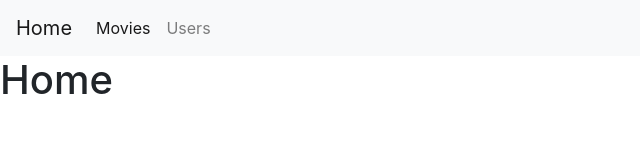
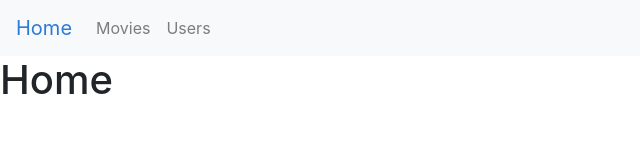
Before and after one commit to braverokmc79/Rreact-KossieCoder, a React (Create React App) app: page / in a window 1280 px wide. Shown: the top 160 px of the page, without its empty margins (0-640 px from the left). Built offline with nearby package versions, Linux system fonts and the light colour scheme.

Commit message:
22. NavLink 사용하기

```diff
--- a/src/components/Navbar.js
+++ b/src/components/Navbar.js
@@ -1,23 +1,29 @@
 /* eslint-disable jsx-a11y/anchor-is-valid */
 import React from 'react';
-import { Link, Routes, Route, Outlet } from "react-router-dom";
+import { Link, NavLink } from "react-router-dom";
+
+
 
 const Navbar = () => {
     return (
 
         <nav className="navbar navbar-expand-lg navbar-light bg-light">
-            <Link className="navbar-brand" to="/">Home</Link>
+            <NavLink className="navbar-brand" to="/" >Home</NavLink>
             <button className="navbar-toggler" type="button" data-toggle="collapse"
                 data-target="#navbarNavAltMarkup" aria-controls="navbarNavAltMarkup" aria-expanded="false" aria-label="Toggle navigation">
                 <span className="navbar-toggler-icon"></span>
             </button>
             <div className="collapse navbar-collapse" id="navbarNavAltMarkup">
                 <div className="navbar-nav">
-                    <Link className="nav-link active" to="/movies">Movies <span className="sr-only">(current)</span></Link>
-                    <Link className="nav-link" to="/users">Users</Link>
+                    {/*현재 버전의  부스트스랩 4.6 에서 activeClassName="active"  사용하지 않아도 된다. */}
+                    <NavLink className="nav-link" activeClassName="active" to="/movies">Movies
+                        <span className="sr-only">(current)</span>
+                    </NavLink>
+
+                    <NavLink className="nav-link" activeClassName="active" to="/users">Users</NavLink>
                 </div>
             </div>
-        </nav>
+        </nav >
     );
 };
 
--- a/src/index.css
+++ b/src/index.css
@@ -15,3 +15,7 @@
   font-size: 0.5rem;
   color: red;
 }
+
+.navbar .active , .navbar-nav .active{
+  color: rgb(46, 122, 214)  !important;
+}
```
